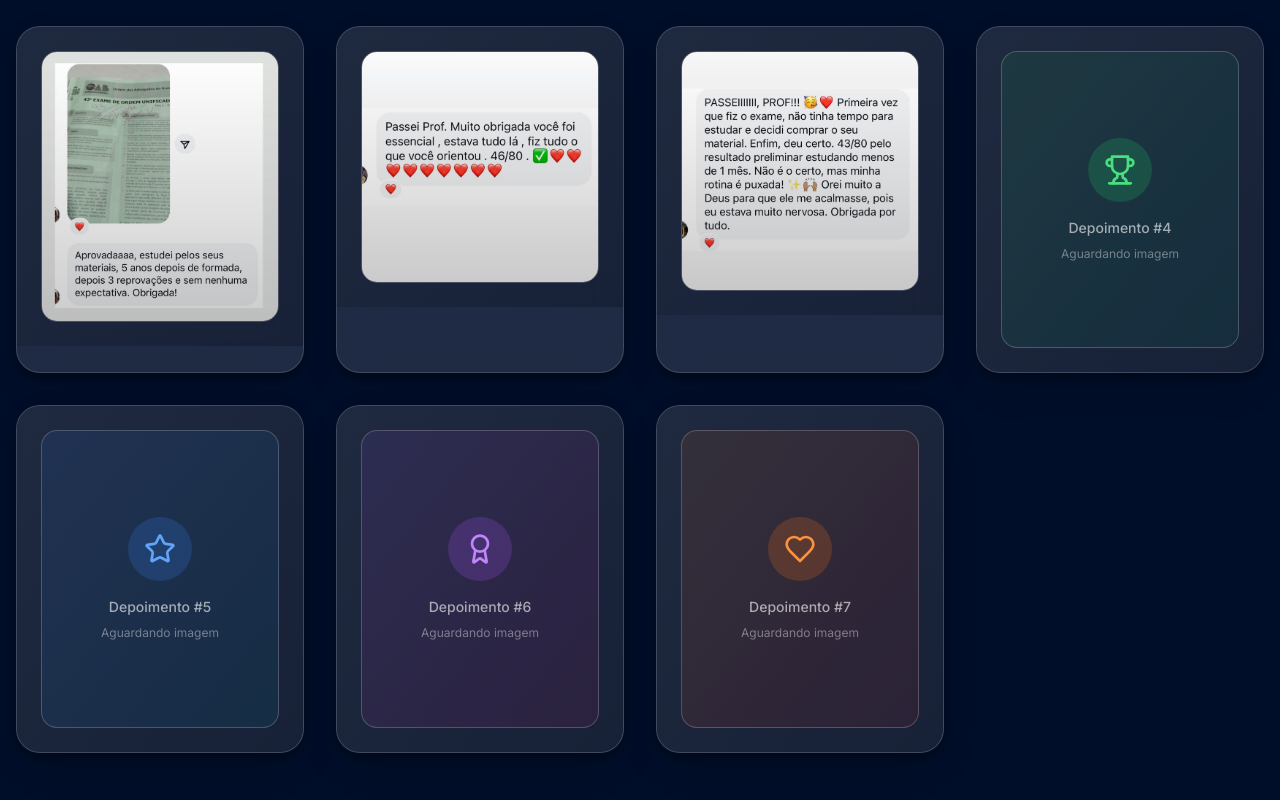
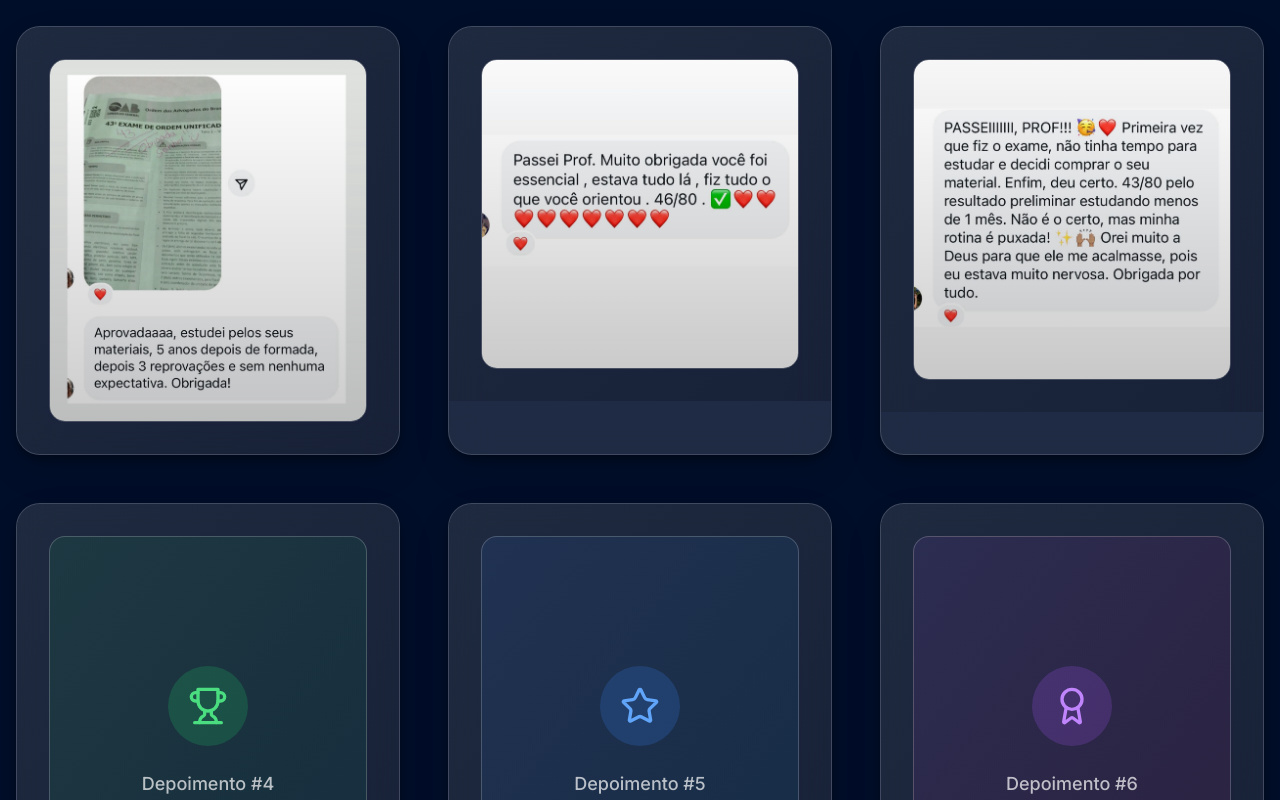
Before and after one commit to shamirpontes/tecnicasdechute, a React (Vite) app: page / in a window 1280 px wide. Shown: the part 4120-4920 px from the top of the page. Built offline with nearby package versions, Linux system fonts and the light colour scheme.

Commit message:
Make testimonial cards larger
Increase the size of the testimonial cards to better display the student testimonials.

```diff
--- a/src/pages/Index.tsx
+++ b/src/pages/Index.tsx
@@ -232,10 +232,10 @@ const Index = () => {
           </div>
 
           {/* Grid responsivo para os prints de WhatsApp */}
-          <div className="grid grid-cols-1 md:grid-cols-2 lg:grid-cols-3 xl:grid-cols-4 gap-6 sm:gap-8">
+          <div className="grid grid-cols-1 md:grid-cols-2 lg:grid-cols-3 gap-8 sm:gap-12">
             {/* Print WhatsApp 1 */}
             <div className="glass-card rounded-3xl overflow-hidden cinematic-shadow hover-lift group">
-              <div className="bg-gradient-to-br from-slate-800/50 to-slate-900/50 p-4 sm:p-6">
+              <div className="bg-gradient-to-br from-slate-800/50 to-slate-900/50 p-6 sm:p-8">
                 <div className="relative overflow-hidden rounded-2xl border border-white/20">
                   <img
                     src="/lovable-uploads/433c288f-8b00-4d82-afe8-90590e7511de.png"
@@ -249,7 +249,7 @@ const Index = () => {
 
             {/* Print WhatsApp 2 */}
             <div className="glass-card rounded-3xl overflow-hidden cinematic-shadow hover-lift group">
-              <div className="bg-gradient-to-br from-slate-800/50 to-slate-900/50 p-4 sm:p-6">
+              <div className="bg-gradient-to-br from-slate-800/50 to-slate-900/50 p-6 sm:p-8">
                 <div className="relative overflow-hidden rounded-2xl border border-white/20">
                   <img
                     src="/lovable-uploads/b59c0d42-5f4a-48d5-b90e-9cae2154024a.png"
@@ -263,7 +263,7 @@ const Index = () => {
 
             {/* Print WhatsApp 3 */}
             <div className="glass-card rounded-3xl overflow-hidden cinematic-shadow hover-lift group">
-              <div className="bg-gradient-to-br from-slate-800/50 to-slate-900/50 p-4 sm:p-6">
+              <div className="bg-gradient-to-br from-slate-800/50 to-slate-900/50 p-6 sm:p-8">
                 <div className="relative overflow-hidden rounded-2xl border border-white/20">
                   <img
                     src="/lovable-uploads/9a4ad55a-4b7e-4ebb-86c8-6ccba0d24299.png"
@@ -277,14 +277,14 @@ const Index = () => {
 
             {/* Placeholder para Print 4 */}
             <div className="glass-card rounded-3xl overflow-hidden cinematic-shadow hover-lift group">
-              <div className="bg-gradient-to-br from-slate-800/50 to-slate-900/50 p-4 sm:p-6">
-                <div className="aspect-[4/5] bg-gradient-to-br from-green-500/10 to-emerald-600/10 rounded-2xl border border-white/20 flex items-center justify-center relative overflow-hidden">
-                  <div className="text-center p-4">
-                    <div className="w-16 h-16 bg-green-500/20 rounded-full flex items-center justify-center mx-auto mb-4">
-                      <Trophy className="w-8 h-8 text-green-400" />
+              <div className="bg-gradient-to-br from-slate-800/50 to-slate-900/50 p-6 sm:p-8">
+                <div className="aspect-[3/4] bg-gradient-to-br from-green-500/10 to-emerald-600/10 rounded-2xl border border-white/20 flex items-center justify-center relative overflow-hidden">
+                  <div className="text-center p-6">
+                    <div className="w-20 h-20 bg-green-500/20 rounded-full flex items-center justify-center mx-auto mb-6">
+                      <Trophy className="w-10 h-10 text-green-400" />
                     </div>
-                    <p className="text-white/60 text-sm font-medium">Depoimento #4</p>
-                    <p className="text-white/40 text-xs mt-2">Aguardando imagem</p>
+                    <p className="text-white/70 text-lg font-medium">Depoimento #4</p>
+                    <p className="text-white/50 text-sm mt-3">Aguardando imagem</p>
                   </div>
                 </div>
               </div>
@@ -292,14 +292,14 @@ const Index = () => {
 
             {/* Placeholder para Print 5 */}
             <div className="glass-card rounded-3xl overflow-hidden cinematic-shadow hover-lift group">
-              <div className="bg-gradient-to-br from-slate-800/50 to-slate-900/50 p-4 sm:p-6">
-                <div className="aspect-[4/5] bg-gradient-to-br from-blue-500/10 to-cyan-600/10 rounded-2xl border border-white/20 flex items-center justify-center relative overflow-hidden">
-                  <div className="text-center p-4">
-                    <div className="w-16 h-16 bg-blue-500/20 rounded-full flex items-center justify-center mx-auto mb-4">
-                      <Star className="w-8 h-8 text-blue-400" />
+              <div className="bg-gradient-to-br from-slate-800/50 to-slate-900/50 p-6 sm:p-8">
+                <div className="aspect-[3/4] bg-gradient-to-br from-blue-500/10 to-cyan-600/10 rounded-2xl border border-white/20 flex items-center justify-center relative overflow-hidden">
+                  <div className="text-center p-6">
+                    <div className="w-20 h-20 bg-blue-500/20 rounded-full flex items-center justify-center mx-auto mb-6">
+                      <Star className="w-10 h-10 text-blue-400" />
                     </div>
-                    <p className="text-white/60 text-sm font-medium">Depoimento #5</p>
-                    <p className="text-white/40 text-xs mt-2">Aguardando imagem</p>
+                    <p className="text-white/70 text-lg font-medium">Depoimento #5</p>
+                    <p className="text-white/50 text-sm mt-3">Aguardando imagem</p>
                   </div>
                 </div>
               </div>
@@ -307,14 +307,14 @@ const Index = () => {
 
             {/* Placeholder para Print 6 */}
             <div className="glass-card rounded-3xl overflow-hidden cinematic-shadow hover-lift group">
-              <div className="bg-gradient-to-br from-slate-800/50 to-slate-900/50 p-4 sm:p-6">
-                <div className="aspect-[4/5] bg-gradient-to-br from-purple-500/10 to-pink-600/10 rounded-2xl border border-white/20 flex items-center justify-center relative overflow-hidden">
-                  <div className="text-center p-4">
-                    <div className="w-16 h-16 bg-purple-500/20 rounded-full flex items-center justify-center mx-auto mb-4">
-                      <Award className="w-8 h-8 text-purple-400" />
+              <div className="bg-gradient-to-br from-slate-800/50 to-slate-900/50 p-6 sm:p-8">
+                <div className="aspect-[3/4] bg-gradient-to-br from-purple-500/10 to-pink-600/10 rounded-2xl border border-white/20 flex items-center justify-center relative overflow-hidden">
+                  <div className="text-center p-6">
+                    <div className="w-20 h-20 bg-purple-500/20 rounded-full flex items-center justify-center mx-auto mb-6">
+                      <Award className="w-10 h-10 text-purple-400" />
                     </div>
-                    <p className="text-white/60 text-sm font-medium">Depoimento #6</p>
-                    <p className="text-white/40 text-xs mt-2">Aguardando imagem</p>
+                    <p className="text-white/70 text-lg font-medium">Depoimento #6</p>
+                    <p className="text-white/50 text-sm mt-3">Aguardando imagem</p>
                   </div>
                 </div>
               </div>
@@ -322,14 +322,14 @@ const Index = () => {
 
             {/* Placeholder para Print 7 */}
             <div className="glass-card rounded-3xl overflow-hidden cinematic-shadow hover-lift group">
-              <div className="bg-gradient-to-br from-slate-800/50 to-slate-900/50 p-4 sm:p-6">
-                <div className="aspect-[4/5] bg-gradient-to-br from-orange-500/10 to-red-600/10 rounded-2xl border border-white/20 flex items-center justify-center relative overflow-hidden">
-                  <div className="text-center p-4">
-                    <div className="w-16 h-16 bg-orange-500/20 rounded-full flex items-center justify-center mx-auto mb-4">
-                      <Heart className="w-8 h-8 text-orange-400" />
+              <div className="bg-gradient-to-br from-slate-800/50 to-slate-900/50 p-6 sm:p-8">
+                <div className="aspect-[3/4] bg-gradient-to-br from-orange-500/10 to-red-600/10 rounded-2xl border border-white/20 flex items-center justify-center relative overflow-hidden">
+                  <div className="text-center p-6">
+                    <div className="w-20 h-20 bg-orange-500/20 rounded-full flex items-center justify-center mx-auto mb-6">
+                      <Heart className="w-10 h-10 text-orange-400" />
                     </div>
-                    <p className="text-white/60 text-sm font-medium">Depoimento #7</p>
-                    <p className="text-white/40 text-xs mt-2">Aguardando imagem</p>
+                    <p className="text-white/70 text-lg font-medium">Depoimento #7</p>
+                    <p className="text-white/50 text-sm mt-3">Aguardando imagem</p>
                   </div>
                 </div>
               </div>
```
